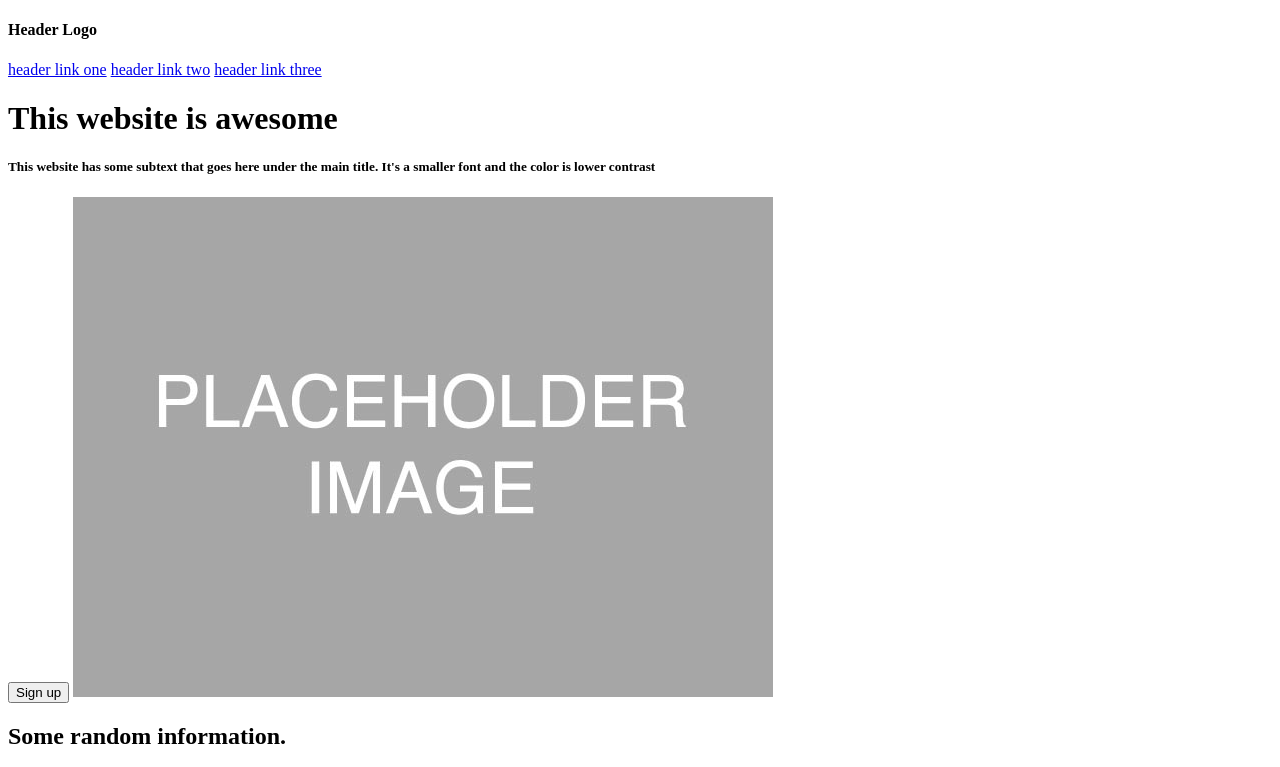
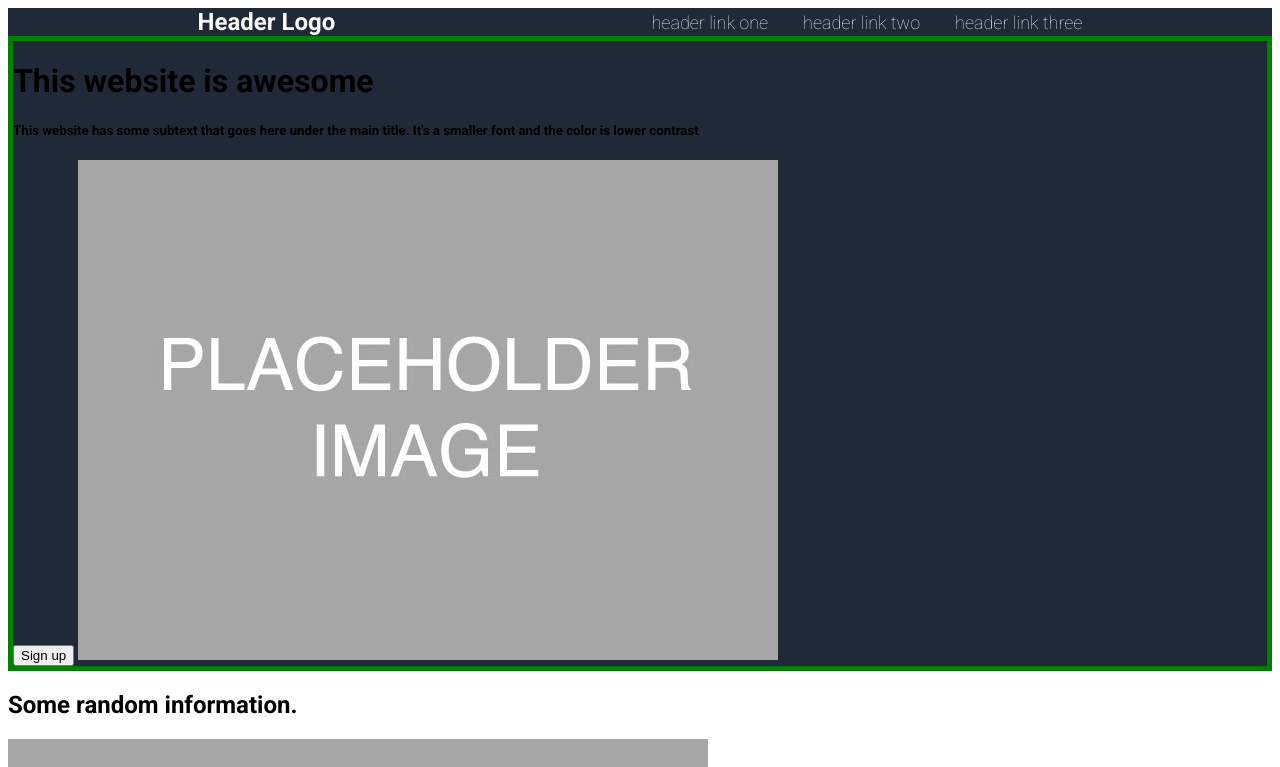
Before and after one commit to dannybinks/TOP-Landing-Page, a plain HTML site: page index.html in a window 1280 px wide. Shown: the top 767 px of the page. Drawn offline with Linux system fonts and the light colour scheme.

Commit message:
Update Index.html & style.css
-Fix classes in index.html to make more sense.
-Styles.css update to reflect new classes
-Header flexbox layout set

```diff
--- a/index.html
+++ b/index.html
@@ -1,34 +1,68 @@
 <!DOCTYPE html>
 <html lang="en">
   <head>
-        <meta charset="utf-8">
+    <meta charset="utf-8" />
     <title>Landing Page</title>
+    <link rel="stylesheet" href="style.css" />
+    <link rel="preconnect" href="https://fonts.googleapis.com" />
+    <link rel="preconnect" href="https://fonts.gstatic.com" crossorigin />
+    <link
+      href="https://fonts.googleapis.com/css2?family=Roboto:wght@100;700&display=swap"
+      rel="stylesheet"
+    />
   </head>
   <body>
-        <div class="Heading">
-            <h4>Header Logo</h4>
+    <header>
+      <div class="logo">Header Logo</div>
       <div class="links">
-                <a href="https://google.com">header link one</a>
-                <a href="https://google.com">header link two</a>
-                <a href="https://google.com">header link three</a>
+        <a class="hlink" href="https://google.com">header link one</a>
+        <a class="hlink" href="https://google.com">header link two</a>
+        <a class="hlink" href="https://google.com">header link three</a>
       </div>
-            <h1 id="title">This website is awesome</h1>
-            <h5> This website has some subtext that goes here under the main title. It's a smaller font and the color is lower contrast</h5>
-            <button>Sign up</button>
-            <img src="/images/placeholder-image.jpg" alt="Placeholder image">
+    </header>
+    <div class="section1">
+      <h1 class="section1Text">This website is awesome</h1>
+      <h5 class="section1Subtext">
+        This website has some subtext that goes here under the main title. It's
+        a smaller font and the color is lower contrast
+      </h5>
+      <button class="section1Button">Sign up</button>
+      <img src="/images/placeholder-image.jpg" alt="Placeholder image" />
     </div>
-        <div class="Info">
+    <div class="section2">
       <h2>Some random information.</h2>
       <div class="images">
-                <img src="/images/placeholder-image.jpg" alt="Placerholder image">
-                <p class="subtext">This is some subtext under an illustration or image</p>
-                <img src="/images/placeholder-image.jpg" alt="Placerholder image">
-                <p class="subtext">This is some subtext under an illustration or image</p>
-                <img src="/images/placeholder-image.jpg" alt="Placerholder image">
-                <p class="subtext">This is some subtext under an illustration or image</p>
-                <img src="/images/placeholder-image.jpg" alt="Placerholder image">
-                <p class="subtext">This is some subtext under an illustration or image</p>
+        <img src="/images/placeholder-image.jpg" alt="Placerholder image" />
+        <p class="subtext">
+          This is some subtext under an illustration or image
+        </p>
+        <img src="/images/placeholder-image.jpg" alt="Placerholder image" />
+        <p class="subtext">
+          This is some subtext under an illustration or image
+        </p>
+        <img src="/images/placeholder-image.jpg" alt="Placerholder image" />
+        <p class="subtext">
+          This is some subtext under an illustration or image
+        </p>
+        <img src="/images/placeholder-image.jpg" alt="Placerholder image" />
+        <p class="subtext">
+          This is some subtext under an illustration or image
+        </p>
       </div>
     </div>
+    <div class="section3">
+      <p class="quote">
+        This is an inspiring quote, or a testimonial from a customer. Maybe it's
+        just filling up space, or maybe people will actually read it. Who knows?
+        All I know is that it looks nice.
+      </p>
+      <p id="person">-Thor, God of Thunder</p>
+    </div>
+    <div class="section4">
+      <h4 class="action">Call to action! It's time!</h4>
+      <p>Sign up for our product by clicking that button right over there!</p>
+      <button>Sign up</button>
+    </div>
   </body>
+  <footer>Copyright &copy; The Odin Project 2021</footer>
 </html>
--- /dev/null
+++ b/style.css
@@ -0,0 +1,60 @@
+body {
+    font-family: 'Roboto', sans-serif;
+}
+header, footer {
+display: flex;
+align-items: center;
+justify-content: center;
+background-color: #1f2937;
+color: #e5e7eb;
+}
+header {
+    padding-right: 15%;
+    padding-left: 15%;
+}
+header .logo {
+    font-size: 24px;
+    color: #f9faf8;
+    font-weight: bold;
+}
+.links {
+    display: flex;
+    margin-left: auto;
+    gap: 35px;
+}
+.links .hlink {
+    text-decoration: none;
+    color: #e5e7eb;
+    font-size: 18px;
+}
+.section1 {
+    background-color: #1f2937;
+    border: 5px solid green;
+}
+
+
+/* .heading {
+    display: flex;
+    background-color: #1f2937;
+
+}
+
+.heading .header {
+    display: flex;
+    font-size: 24px;
+    color: #f9faf8;
+    justify-content: flex-start;
+    align-content: center;
+    padding-left: 20px;
+    flex-
+}
+
+.heading .links {
+    display: flex;
+    font-size: 18px;
+    color: #e5e7eb;
+}
+
+a {
+    text-decoration: none;
+}
```
Also changed, not shown: 1 other file. Lines whose indentation alone changed are shown as unchanged.
